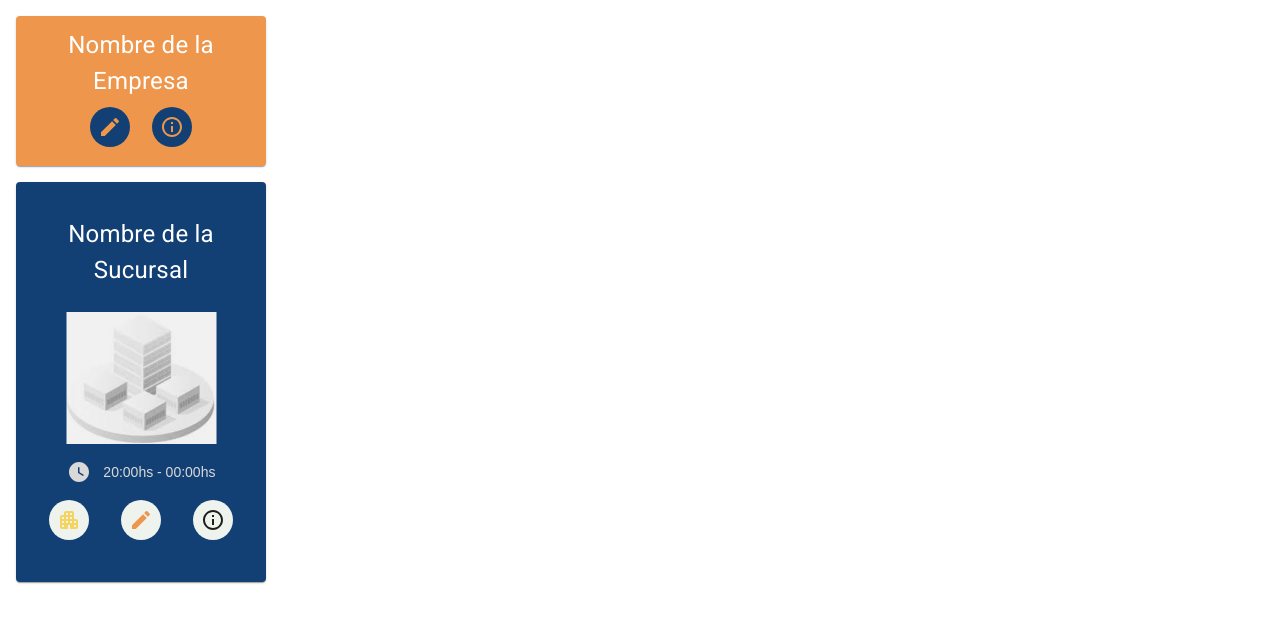
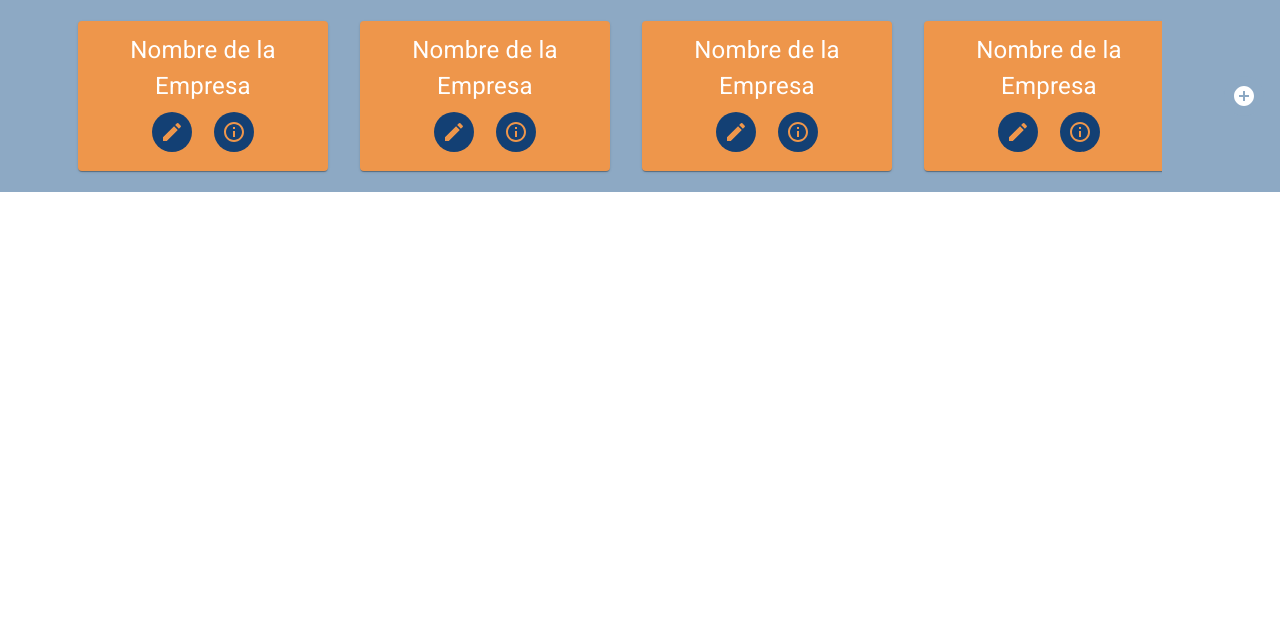
Before and after one commit to JeronimoCortez/ProyectoFinalProg3, a React (Vite) app in the folder vite-project/: page / in a window 1280 px wide. Shown: the top 622 px of the page. Built offline with nearby package versions, Linux system fonts and the light colour scheme.

Commit message:
seccion company en home

```diff
--- a/vite-project/src/App.tsx
+++ b/vite-project/src/App.tsx
@@ -1,11 +1,9 @@
-import { CardBranch } from "./Components/ui/CardBranch/CardBranch";
-import { CardCompany } from "./Components/ui/CardCompany/CardCompany";
+import { Home } from "./Components/screens/Home/Home";
 
 function App() {
   return (
     <>
-      <CardCompany />
-      <CardBranch />
+      <Home />
     </>
   );
 }
--- /dev/null
+++ b/vite-project/src/Components/screens/Home/Home.module.css
@@ -0,0 +1,33 @@
+.containerCardCompany::-webkit-scrollbar {
+  width: 12px;
+  height: 12px;
+}
+
+.containerCardCompany::-webkit-scrollbar-track {
+  background-color: rgba(217, 217, 217, 0.48);
+  border-radius: 10px;
+}
+
+.containerCardCompany::-webkit-scrollbar-thumb {
+  background-color: #e2e7ea;
+  border-radius: 10px;
+  border: 2px solid #8da9c4;
+}
+
+.containerCardCompany::-webkit-scrollbar-thumb:hover {
+  background-color: #c2ccd4;
+  cursor: pointer;
+}
+
+.containerCardCompany::-webkit-scrollbar-button {
+  width: 0;
+  height: 0;
+  display: none;
+  background: none;
+}
+
+.containerCardCompany {
+  scrollbar-width: thin;
+  scrollbar-color: #e2e7ea #c0d1e1;
+  ;
+}
--- a/vite-project/src/Components/screens/Home/Home.tsx
+++ b/vite-project/src/Components/screens/Home/Home.tsx
@@ -1,3 +1,41 @@
+import { Box } from "@mui/material";
+import { CardCompany } from "../../ui/CardCompany/CardCompany";
+import styles from "./Home.module.css";
+import { AddButton } from "../../ui/AddButton/AddButton";
+
 export const Home = () => {
-  return <div>Home</div>;
+  return (
+    <>
+      <Box
+        component="section"
+        sx={{
+          width: "100%",
+          backgroundColor: "#8DA9C4",
+          display: "flex",
+          justifyContent: "center",
+          alignItems: "center",
+        }}
+      >
+        <Box
+          className={styles.containerCardCompany}
+          sx={{
+            display: "flex",
+            justifyContent: "flex-start",
+            alignItems: "center",
+            maxWidth: "1100px",
+            margin: "5px auto",
+            overflowX: "auto",
+            scrollBehavior: "smooth",
+          }}
+        >
+          <CardCompany />
+          <CardCompany />
+          <CardCompany />
+          <CardCompany />
+          <CardCompany />
+        </Box>
+        <AddButton typeAdd="Company" isCompany={true} />
+      </Box>
+    </>
+  );
 };
--- a/vite-project/src/Components/ui/AddButton/AddButton.module.css
+++ b/vite-project/src/Components/ui/AddButton/AddButton.module.css
@@ -1,4 +1,4 @@
-.containerPlusIcon {
+.containerAddIcon {
   background-color: #134074;
   width: 40px;
   height: 40px;
@@ -6,14 +6,19 @@
   display: flex;
   justify-content: center;
   align-items: center;
+  margin-right: 1rem;
 }
 
-.editIcon {
+.addIcon {
   font-size: 18px;
   color: #ee964b;
 }
 
-.editIcon.company {
+.company {
   background-color: #8da9c4;
   color: #fff;
 }
+
+.containerAddIcon:hover {
+  cursor: pointer;
+}
--- a/vite-project/src/Components/ui/AddButton/AddButton.tsx
+++ b/vite-project/src/Components/ui/AddButton/AddButton.tsx
@@ -1,12 +1,13 @@
 import AddCircleIcon from "@mui/icons-material/AddCircle";
 import { FC } from "react";
-import styles from "./PlusButton.module.css";
+import styles from "./AddButton.module.css";
 
 interface AddCircleIconProps {
   typeAdd: String;
+  isCompany: boolean;
 }
 
-export const PlusButton: FC<AddCircleIconProps> = ({ typeAdd }) => {
+export const AddButton: FC<AddCircleIconProps> = ({ typeAdd, isCompany }) => {
   const handleEdit = () => {
     switch (typeAdd) {
       case "Company":
@@ -25,8 +26,15 @@ export const PlusButton: FC<AddCircleIconProps> = ({ typeAdd }) => {
   };
   return (
     <>
-      <div className={styles.containerPlusIcon}>
-        <AddCircleIcon className={styles.plusIcon} onClick={handleEdit} />
+      <div
+        className={`${styles.containerAddIcon} ${
+          isCompany ? styles.company : ""
+        }`}
+      >
+        <AddCircleIcon
+          className={`${styles.addIcon} ${isCompany ? styles.company : ""}`}
+          onClick={handleEdit}
+        />
       </div>
     </>
   );
--- a/vite-project/src/Components/ui/CardCompany/CardCompany.tsx
+++ b/vite-project/src/Components/ui/CardCompany/CardCompany.tsx
@@ -7,7 +7,7 @@ export const CardCompany = () => {
     <>
       <Card
         sx={{
-          width: 250,
+          minWidth: 250,
           height: 150,
           display: "flex",
           justifyContent: "center",
```
